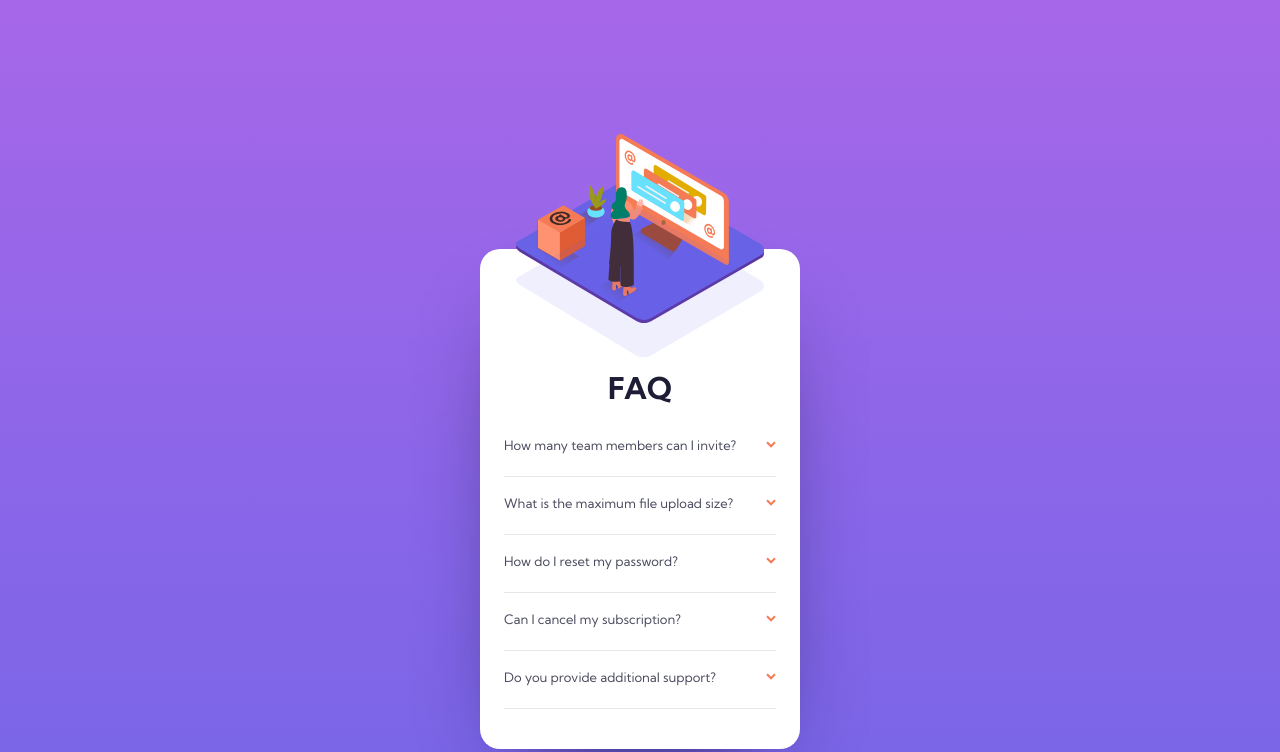
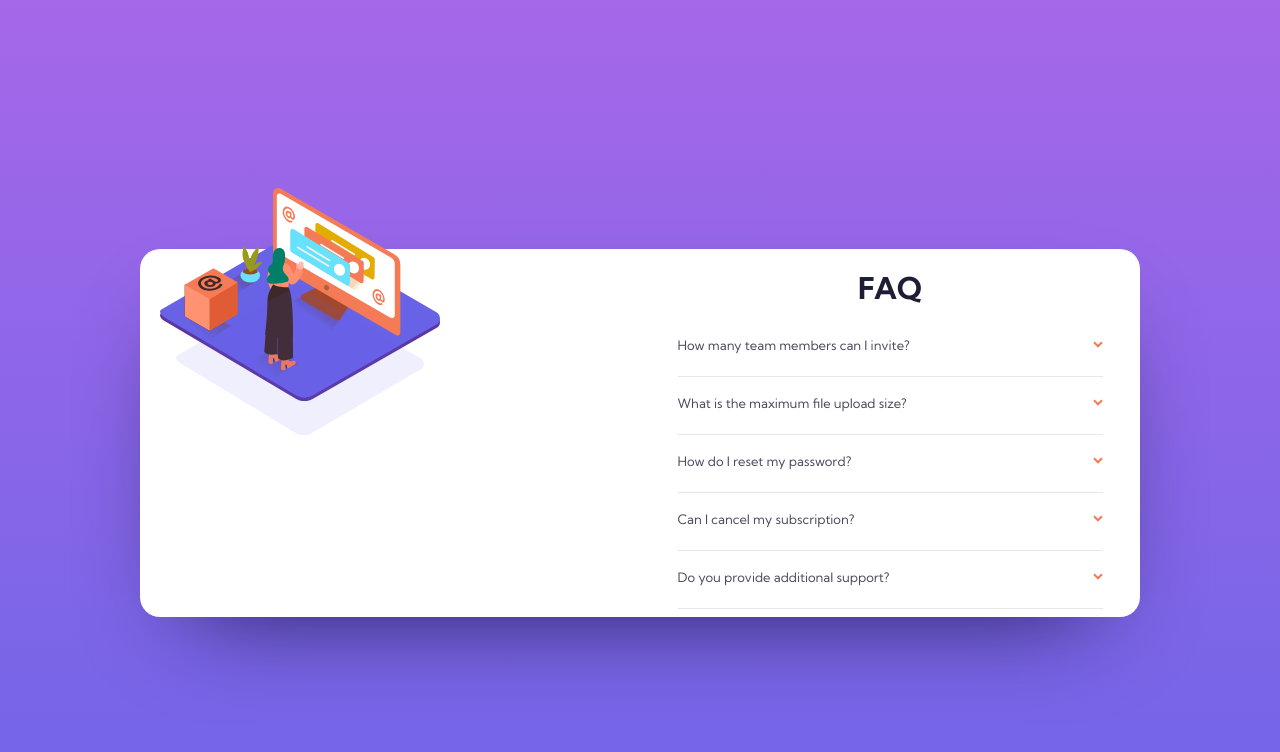
Before and after one commit to unimibYNGX/fe2-faq-accordion, a plain HTML site: page index.html in a window 1280 px wide. Shown: the part 138-890 px from the top of the page. Drawn offline with Linux system fonts and the light colour scheme.

Commit message:
need to adjust desktop_width variable, also n1 (left side)

```diff
--- a/index.html
+++ b/index.html
@@ -27,6 +27,7 @@
           </svg>
           </div>
       </div>
+      <div class="desktop">
         <div class="faq_title">FAQ</div>
         <div class="n2">
           <div class="accordion">
@@ -65,6 +66,8 @@
           </div>
           <div class="panel">Chat and email support is available 24/7. Phone lines are open during normal business hours.</div>
           <hr>
+
+        </div>
       </div>
     </div>
   </div>
--- a/styles.css
+++ b/styles.css
@@ -3,20 +3,73 @@
 /* remember: mobile first! */
 
 :root{
+    --container_width: 320px;
+    --faq_width: 100%;
+    --n2_width: 100%;
+    --faq_margin-top: 120px;
+    --n2_margin-bottom: 10%;
+    --n1_height: 80px;
+    --n1_top: 5px;
+    --n1_width: 320px;
+    --woman_img_width: 77.7%;
+    --faq_margin-right: auto;
 
+    --n2_margin-right: auto;
+    --n1_position: absolute;
+    --desktop_width: 320px
+    /* --faq_margin-left: auto; */
+    /* --desktop_width: 100%; */
+}
+
+@media only screen and (min-width: 600px) { /*when screen width gets higher than 1000px*/
+    .container { --container_width: 1000px }
+
+    .faq_title {
+        --faq_width: 100%;
+        --faq_margin-top: 20px;
+        --faq_margin-right: 20px;
+        /* --faq_margin-left: auto; */
+    }
+
+    .n2 {
+        --n2_width: 100%;
+        --n2_margin-bottom: 0%;
+        --n2_margin-right: 0px;
+    }
+
+    .n1 {
+        --n1_height: 250px;
+        --n1_top: 50%;
+        --n1_width: 320px;
+        --n1_position: relative;
+    }
+
+    .woman_img {
+        --woman_img_width: 87.7%;
+    }
+
+    .container {
+        justify-content: space-between;
+    }
+
+    .desktop {
+        margin-left: 300px;
+        --desktop_width: calc(var(--container_width) / 2);
+    }
 }
 
 * {
     font-family: Kumbh Sans, sans-serif;
 }
 
-:root{
-
+body {
+    background-image: linear-gradient(hsl(273,75%,66%), hsl(240,73%,65%))
 }
 
-body {
-
-    background-image: linear-gradient(hsl(273,75%,66%), hsl(240,73%,65%))
+.desktop {
+    width: var(--desktop_width);
+    margin: 0;
+    margin-right: 0;
 }
 
 .outerContainer {
@@ -34,21 +87,26 @@ body {
     flex-wrap: wrap;
     background-color: white;
     border-radius: 20px;
-    width: 320px;
+    width: var(--container_width);
     align-items: center;
     margin-top: 30%;
     margin-bottom: 30%;
     box-shadow: 0 40px 100px -50px rgb(22, 22, 69);
+
+    justify-content: baseline;
+    /* transition: 1s; */
     /* height: 510px; */
 }
 
 .faq_title {
-    width: 100%;
+    width: var(--faq_width);
     text-align: center;
     font-size: 30px;
     font-weight: 700;
     margin-bottom: 20px;
-    margin-top: 120px;
+    margin-top: var(--faq_margin-top); /*120px for mobile*/
+    margin-right: var(--faq_margin-right);
+    /* margin-left: var(--faq_margin-left); */
     color: hsl(238, 29%, 16%);
 }
 
@@ -108,7 +166,7 @@ hr { /*dividers*/
     display: flex;
     position: relative;
     display: block;
-    width: 77.7%;
+    width: var(--woman_img_width); /*mobile 77.7%*/
     /* height: 100px; */
     margin: auto;
     top: -120px;
@@ -116,19 +174,21 @@ hr { /*dividers*/
 
 .n1 {
     align-items: center;
-    width: 320px;
-    height: 80px;
-    top: 5px;
+    width: var(--n1_width); /*mobile 320px*/
+    height: var(--n1_height); /*mobile 80px*/
+    top: var(--n1_top);
     transform: translate();
-    position: absolute;
+    position: var(--n1_position);
     pointer-events: none;
+    margin: 0;
 }
 
 .n2 {
     align-items: center;
-    width: 100%;
+    width: var(--n2_width);
     /* height: 430px; */
-    margin-bottom: 10%;
+    margin-bottom: var(--n2_margin-bottom);
+    margin-right: var(--n2_margin-right);
 }
 
 .bg_pattern_mobile {
```
Lines whose indentation alone changed are shown as unchanged.
